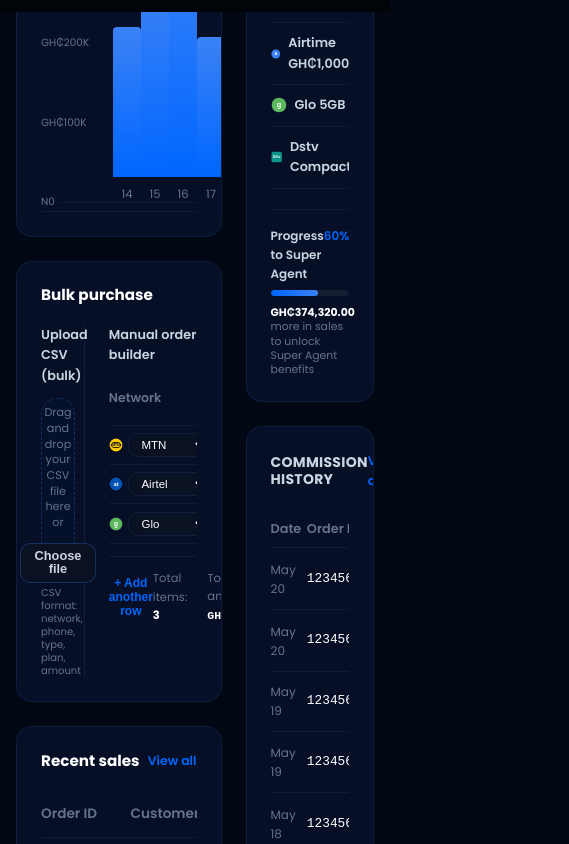
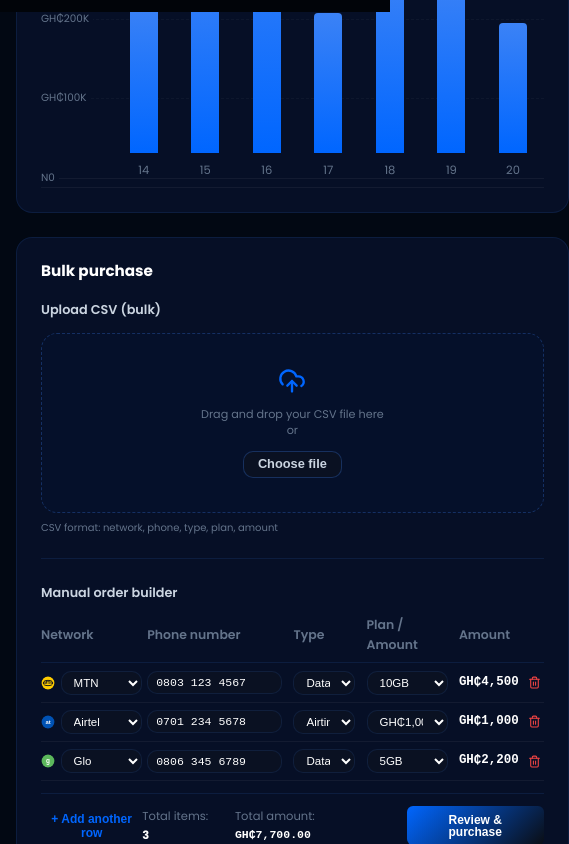
Before and after one commit to Amosjallah/datahub, a Next.js app: page /agent/dashboard in a window 390 px wide. Shown: the part 832-1676 px from the top of the page, 569 px wide, since content can reach past the window. Built offline with nearby package versions, Linux system fonts and the light colour scheme.

Commit message:
Implement mobile responsive layouts for customer, agent, and admin dashboards

```diff
--- a/src/app/admin/dashboard/page.tsx
+++ b/src/app/admin/dashboard/page.tsx
@@ -143,7 +143,7 @@
         </div>
 
         {/* Main Grid Section */}
-        <div style={{ display: 'grid', gridTemplateColumns: 'minmax(0, 1.62fr) minmax(0, 1fr)', gap: '1.5rem', alignItems: 'start' }}>
+        <div className="dashboard-grid">
 
           {/* Left Column (Revenue Overview, Recent Transactions, Recently Joined Users) */}
           <div style={{ display: 'flex', flexDirection: 'column', gap: '1.5rem' }}>
--- a/src/app/agent/dashboard/page.tsx
+++ b/src/app/agent/dashboard/page.tsx
@@ -160,7 +160,7 @@
         </div>
 
         {/* Main Columns Grid Layout */}
-        <div style={{ display: 'grid', gridTemplateColumns: 'minmax(0, 1.6fr) minmax(0, 1fr)', gap: '1.5rem', alignItems: 'start' }}>
+        <div className="dashboard-grid">
 
           {/* Left Column (Sales overview, Bulk purchase, Recent sales) */}
           <div style={{ display: 'flex', flexDirection: 'column', gap: '1.5rem' }}>
@@ -208,10 +208,10 @@
               <div className="card-body">
                 <h3 style={{ fontSize: '0.95rem', fontWeight: 700, marginBottom: '1.25rem' }}>Bulk purchase</h3>
 
-                <div style={{ display: 'grid', gridTemplateColumns: 'minmax(0, 1fr) minmax(0, 2fr)', gap: '1.5rem', alignItems: 'stretch' }}>
+                <div className="bulk-purchase-grid">
 
                   {/* Left: CSV Upload Card */}
-                  <div style={{ borderRight: '1px solid var(--color-border)', paddingRight: '1.5rem' }}>
+                  <div className="bulk-upload-section">
                     <div style={{ fontSize: '0.8rem', fontWeight: 600, color: 'var(--color-text-secondary)', marginBottom: '0.75rem' }}>Upload CSV (bulk)</div>
                     <div style={{
                       border: '1.5px dashed var(--color-border-strong)',
--- a/src/app/dashboard/page.tsx
+++ b/src/app/dashboard/page.tsx
@@ -136,7 +136,7 @@
         </div>
 
         {/* Two-Column Main Content Layout */}
-        <div style={{ display: 'grid', gridTemplateColumns: 'minmax(0, 1.6fr) minmax(0, 1fr)', gap: '1.5rem', alignItems: 'start' }}>
+        <div className="dashboard-grid">
 
           {/* Left Column: Quick Buy & Recent Transactions */}
           <div style={{ display: 'flex', flexDirection: 'column', gap: '1.5rem' }}>
@@ -173,7 +173,7 @@
                   </div>
                 </div>
 
-                <div style={{ display: 'grid', gridTemplateColumns: '1.3fr 1fr 1fr', gap: '0.875rem', alignItems: 'flex-end', flexWrap: 'wrap' }}>
+                <div className="quick-buy-fields">
                   {/* Network Buttons Selector */}
                   <div className="form-group" style={{ marginBottom: 0 }}>
                     <label className="form-label">Network</label>
--- a/src/app/globals.css
+++ b/src/app/globals.css
@@ -414,3 +414,69 @@
     color: var(--color-text-muted);
     text-align: center; line-height: 1.3;
 }
+
+/* ============================================================
+   FA DIGITAL SERVICES LTD. — Mobile Responsiveness Additions
+   ============================================================ */
+
+.dashboard-grid {
+    display: grid;
+    grid-template-columns: 1fr;
+    gap: 1.5rem;
+    align-items: start;
+}
+@media (min-width: 1024px) {
+    .dashboard-grid {
+        grid-template-columns: minmax(0, 1.6fr) minmax(0, 1fr);
+    }
+}
+
+.quick-buy-fields {
+    display: grid;
+    grid-template-columns: 1fr;
+    gap: 0.875rem;
+}
+@media (min-width: 640px) {
+    .quick-buy-fields {
+        grid-template-columns: 1.3fr 1fr 1fr;
+        align-items: flex-end;
+    }
+}
+
+.bulk-purchase-grid {
+    display: grid;
+    grid-template-columns: 1fr;
+    gap: 1.5rem;
+}
+@media (min-width: 768px) {
+    .bulk-purchase-grid {
+        grid-template-columns: minmax(0, 1fr) minmax(0, 2fr);
+    }
+}
+
+.bulk-upload-section {
+    border-bottom: 1px solid var(--color-border);
+    padding-bottom: 1.5rem;
+    padding-right: 0;
+}
+@media (min-width: 768px) {
+    .bulk-upload-section {
+        border-right: 1px solid var(--color-border);
+        border-bottom: none;
+        padding-bottom: 0;
+        padding-right: 1.5rem;
+    }
+}
+
+@media (max-width: 768px) {
+    .footer-grid {
+        grid-template-columns: 1fr;
+        gap: 1.5rem;
+    }
+    .footer-bottom {
+        flex-direction: column;
+        align-items: center;
+        gap: 0.75rem;
+        text-align: center;
+    }
+}
```
Also changed, not shown: 1 other file (tests, documents, lock files or other folders).
